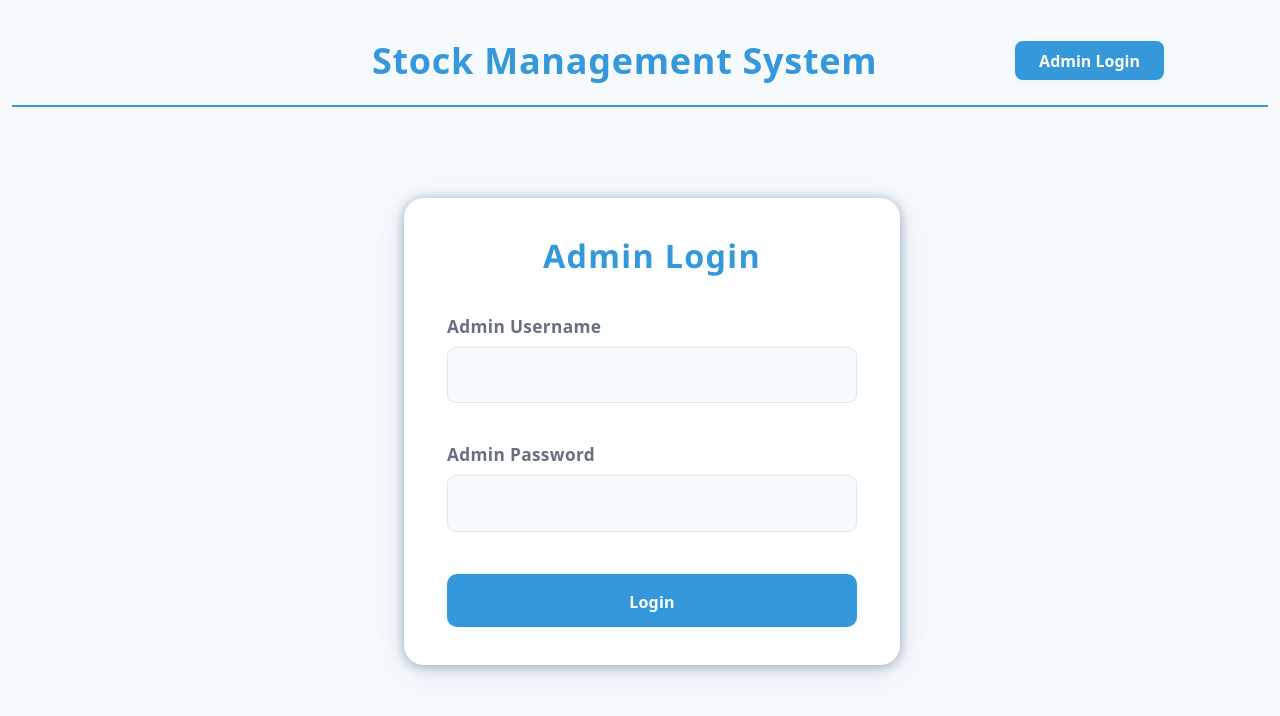
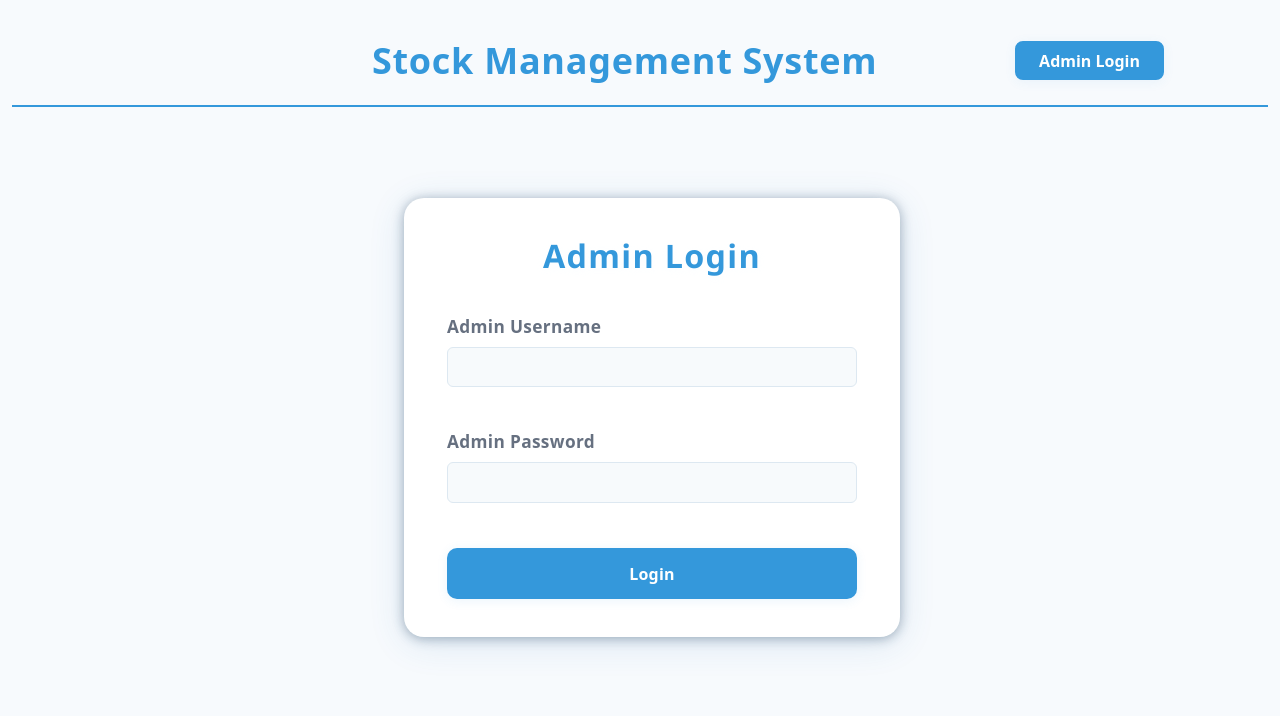
Before and after one commit to Workflow-Manager-admin/stock-management-system-49179-49189, a Vue app in the folder stock_frontend/: page /admin-login in a window 1280 px wide. Shown: the top 716 px of the page. Built offline with nearby package versions, Linux system fonts and the light colour scheme; the HTML template or start-up script is replaced by a standard one.

Commit message:
CheckPoint - cg6907a18c

```diff
--- /dev/null
+++ b/stock_frontend/src/components/ui/ErrorAlert.vue
@@ -0,0 +1,38 @@
+<script setup lang="ts">
+// PUBLIC_INTERFACE
+/**
+ * ErrorAlert: Renders styled error message for forms or views (uses role="alert").
+ */
+import { defineProps } from 'vue';
+
+defineProps<{
+  message: string;
+}>();
+</script>
+
+<template>
+  <div v-if="message" class="error-alert" role="alert">
+    <strong>Oops:</strong>
+    <span>{{ message }}</span>
+  </div>
+</template>
+
+<style scoped>
+.error-alert {
+  margin-top: 1.1em;
+  color: var(--danger, #ef5350);
+  background: #fff3f4;
+  border: 1.7px solid var(--danger, #ef5350);
+  border-radius: 10px;
+  padding: 0.77em 1.13em;
+  text-align: center;
+  font-weight: 700;
+  font-size: 1.037em;
+  letter-spacing: 0.03em;
+  min-width: 70%;
+  display: flex;
+  justify-content: center;
+  align-items: center;
+  gap: 0.55em;
+}
+</style>
--- /dev/null
+++ b/stock_frontend/src/components/ui/FormGroup.vue
@@ -0,0 +1,40 @@
+<script setup lang="ts">
+// PUBLIC_INTERFACE
+/**
+ * FormGroup: Layouts a label/input group for reusability, accessibility, and style.
+ * Props:
+ *   - label: string - label shown for the field
+ *   - forId: string - id of the input it labels
+ */
+import { defineProps } from 'vue';
+
+defineProps<{
+  label: string;
+  forId: string;
+}>();
+</script>
+
+<template>
+  <div class="form-group">
+    <label :for="forId">{{ label }}</label>
+    <slot />
+  </div>
+</template>
+
+<style scoped>
+.form-group {
+  display: flex;
+  flex-direction: column;
+  align-items: stretch;
+  width: 100%;
+  margin-bottom: 1em;
+}
+label {
+  font-family: inherit;
+  font-weight: 600;
+  color: var(--text-muted, #646e7a);
+  margin-bottom: 0.39em;
+  font-size: 1.08em;
+  letter-spacing: 0.02em;
+}
+</style>
--- /dev/null
+++ b/stock_frontend/src/components/ui/PrimaryButton.vue
@@ -0,0 +1,54 @@
+<script setup lang="ts">
+// PUBLIC_INTERFACE
+/**
+ * PrimaryButton: Consistent, modern, accessible button. Accepts normal button attributes via $attrs.
+ */
+import { defineProps, useAttrs } from 'vue';
+
+defineProps<{
+  disabled?: boolean;
+}>();
+const attrs = useAttrs() as Record<string, unknown>;
+</script>
+
+<template>
+  <button
+    class="primary-btn"
+    v-bind="attrs"
+    type="button"
+  >
+    <slot />
+  </button>
+</template>
+
+<style scoped>
+.primary-btn {
+  width: 100%;
+  margin-top: 0.21em;
+  padding: 0.82em 0.5em;
+  font-size: 1.08em;
+  font-family: inherit;
+  font-weight: 700;
+  border: none;
+  border-radius: 10px;
+  background: var(--primary, #3498db);
+  color: #fff;
+  box-shadow: 0 2px 11px #3699e019;
+  transition: background 0.13s, box-shadow 0.13s, color 0.13s;
+  letter-spacing: 0.01em;
+  cursor: pointer;
+  outline: none;
+}
+.primary-btn:hover:not(:disabled),
+.primary-btn:focus-visible:not(:disabled) {
+  background: var(--accent, #f1c40f);
+  color: var(--primary, #3498db);
+  outline: 2px solid var(--primary, #3498db);
+}
+.primary-btn:disabled {
+  opacity: 0.67;
+  cursor: not-allowed;
+  background: #b5c5d888;
+  color: #ffffffb0;
+}
+</style>
--- /dev/null
+++ b/stock_frontend/src/components/ui/index.ts
@@ -0,0 +1,3 @@
+export { default as FormGroup } from './FormGroup.vue';
+export { default as PrimaryButton } from './PrimaryButton.vue';
+export { default as ErrorAlert } from './ErrorAlert.vue';
--- a/stock_frontend/src/views/AdminLoginView.vue
+++ b/stock_frontend/src/views/AdminLoginView.vue
@@ -2,6 +2,10 @@
 import { ref } from 'vue';
 import { useRouter } from 'vue-router';
 import { useAuthStore } from '../stores/auth';
+
+import FormGroup from '../components/ui/FormGroup.vue';
+import PrimaryButton from '../components/ui/PrimaryButton.vue';
+import ErrorAlert from '../components/ui/ErrorAlert.vue';
 
 // PUBLIC_INTERFACE
 /**
@@ -32,19 +36,29 @@ async function handleLogin() {
       <section class="admin-login-card">
         <h2>Admin Login</h2>
         <form @submit.prevent="handleLogin" autocomplete="on">
-          <div class="login-field-row">
-            <label for="username">Admin Username</label>
-            <input type="text" id="username" v-model="username" required autocomplete="username" />
-          </div>
-          <div class="login-field-row">
-            <label for="password">Admin Password</label>
-            <input type="password" id="password" v-model="password" required autocomplete="current-password" />
-          </div>
-          <button type="submit" :disabled="submitting">
+          <FormGroup label="Admin Username" for-id="username">
+            <input
+              type="text"
+              id="username"
+              v-model="username"
+              required
+              autocomplete="username"
+            />
+          </FormGroup>
+          <FormGroup label="Admin Password" for-id="password">
+            <input
+              type="password"
+              id="password"
+              v-model="password"
+              required
+              autocomplete="current-password"
+            />
+          </FormGroup>
+          <PrimaryButton type="submit" :disabled="submitting">
             <span v-if="submitting">Logging In...</span>
             <span v-else>Login</span>
-          </button>
-          <div v-if="auth.loginError" class="login-error">{{ auth.loginError }}</div>
+          </PrimaryButton>
+          <ErrorAlert v-if="auth.loginError" :message="auth.loginError" />
         </form>
       </section>
     </main>
@@ -108,91 +122,7 @@ form {
   gap: 1.1em;
 }
 
-.login-field-row {
-  display: flex;
-  flex-direction: column;
-  align-items: stretch;
-  width: 100%;
-  margin-bottom: 0.7em;
-}
-
-label {
-  font-family: inherit;
-  font-weight: 600;
-  color: var(--text-muted, #646e7a);
-  margin-bottom: 0.39em;
-  font-size: 1.08em;
-  letter-spacing: 0.02em;
-}
-
-input[type="text"],
-input[type="password"] {
-  width: 100%;
-  font-size: 1.15em;
-  font-family: inherit;
-  font-weight: 500;
-  color: var(--text-main, #25304a);
-  background: #f7fafd;
-  border: 1.7px solid #dde7f2;
-  border-radius: 9px;
-  padding: 0.64em 1.12em;
-  outline: none;
-  transition: border 0.18s, box-shadow 0.17s;
-  letter-spacing: 0.01em;
-  box-sizing: border-box;
-  line-height: 1.7;
-}
-input[type="text"]:focus,
-input[type="password"]:focus {
-  border-color: var(--primary, #3498db);
-  box-shadow: 0 2.5px 14px #3a98cd1d;
-}
-
-button[type="submit"] {
-  width: 100%;
-  margin-top: 0.21em;
-  padding: 0.82em 0.5em;
-  font-size: 1.12em;
-  font-family: inherit;
-  font-weight: 700;
-  border: none;
-  border-radius: 10px;
-  background: var(--primary, #3498db); /* FLAT, single color */
-  color: #fff;
-  box-shadow: 0 2px 11px #3699e019;
-  transition: background 0.13s, box-shadow 0.13s, color 0.13s;
-  letter-spacing: 0.01em;
-  cursor: pointer;
-  outline: none;
-}
-button[type="submit"]:hover:not(:disabled),
-button[type="submit"]:focus-visible:not(:disabled) {
-  background: var(--accent, #f1c40f);
-  color: var(--primary, #3498db);
-  outline: 2px solid var(--primary, #3498db);
-}
-
-/* Disabled state */
-button[type="submit"]:disabled {
-  opacity: 0.67;
-  cursor: not-allowed;
-  background: #b5c5d888;
-  color: #ffffffb0;
-}
-/* Error message styling */
-.login-error {
-  margin-top: 1.1em;
-  color: var(--danger, #ef5350);
-  background: #fff3f4;
-  border: 1.7px solid var(--danger, #ef5350);
-  border-radius: 10px;
-  padding: 0.77em 1.13em;
-  text-align: center;
-  font-weight: 700;
-  font-size: 1.037em;
-  letter-spacing: 0.03em;
-  min-width: 70%;
-}
+/* (removed .login-field-row, .login-error, and button[type="submit"] styles as replaced by reusable components) */
 @media (max-width: 600px) {
   .admin-login-center {
     margin-top: 3vh; /* Less margin on small screens */
```
Also changed, not shown: 2 other files (tests, documents, lock files or other folders).
